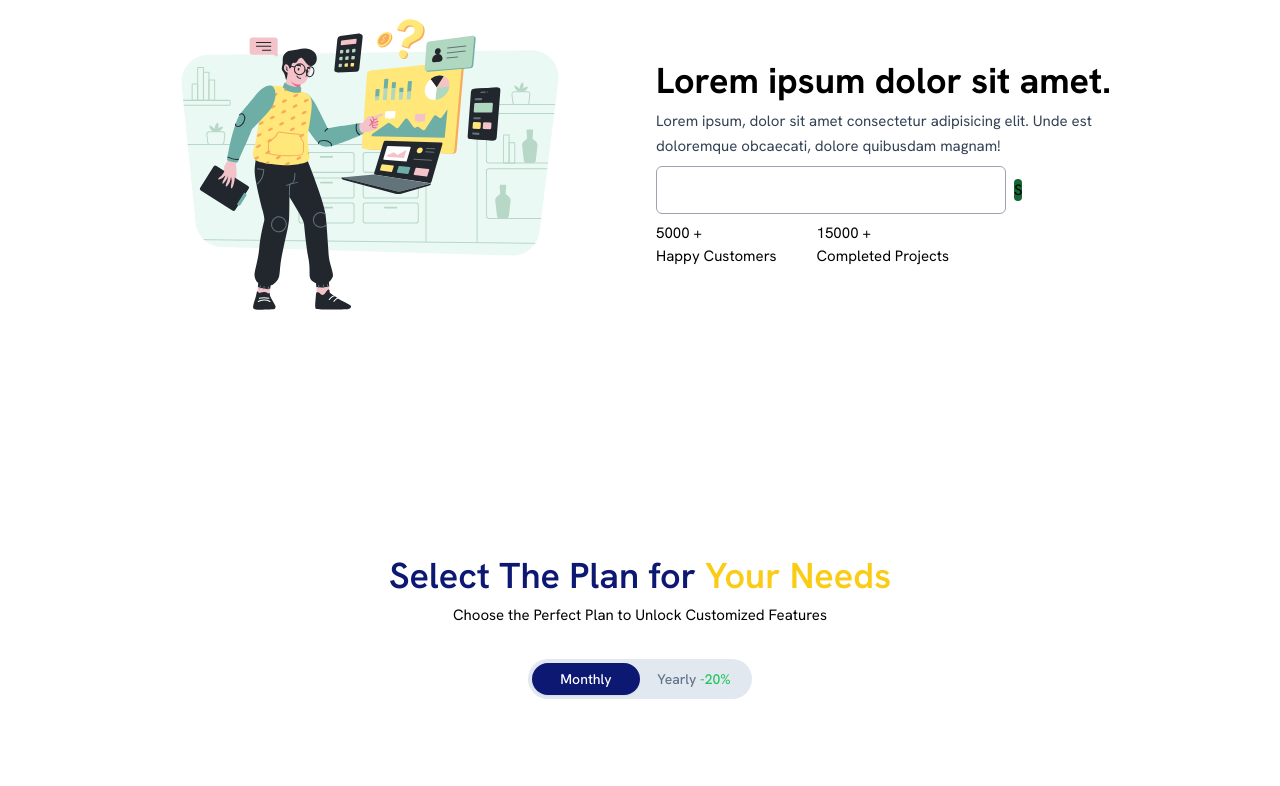
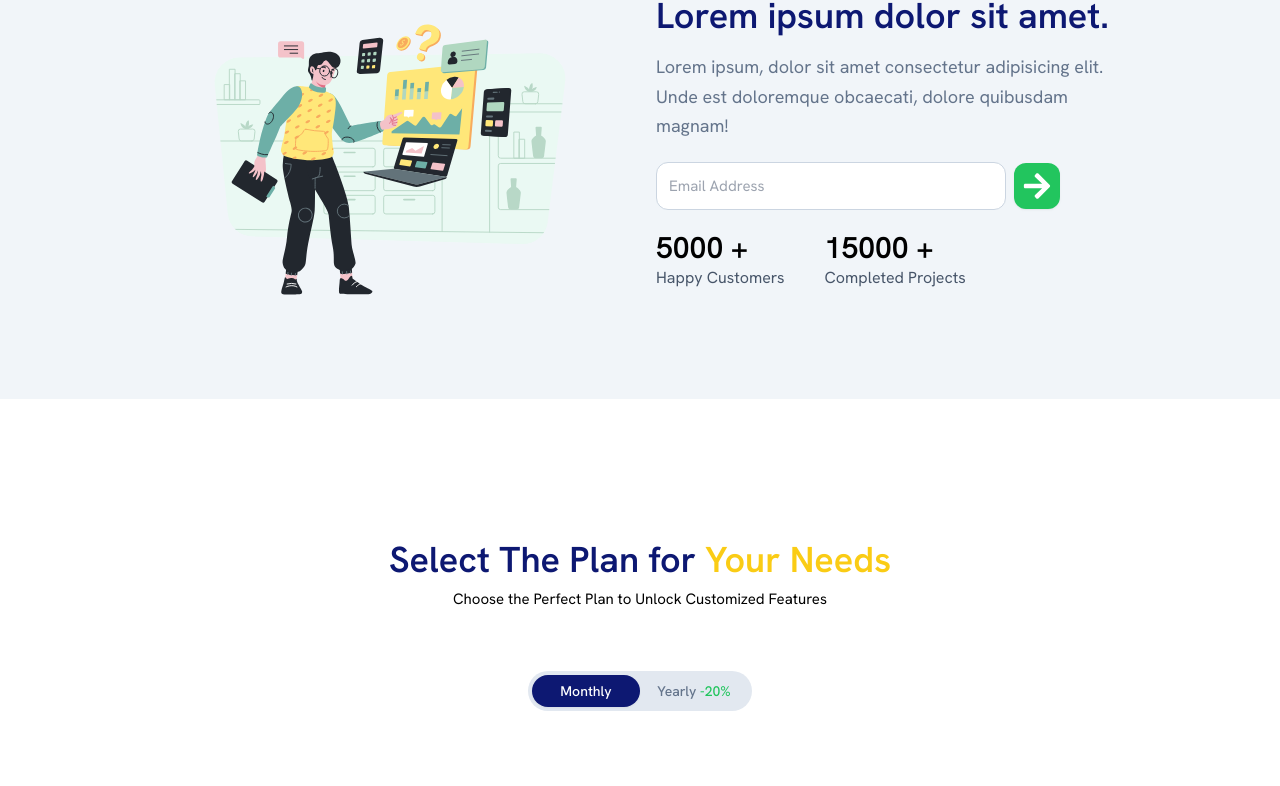
Before and after one commit to Sochuks/react-agency-landing, a React (Vite) app: page / in a window 1280 px wide. Shown: the part 1869-2655 px from the top of the page. Built offline with nearby package versions, Linux system fonts and the light colour scheme.

Commit message:
Modified about components for base

```diff
--- a/src/Components/About.jsx
+++ b/src/Components/About.jsx
@@ -1,11 +1,12 @@
 import React from 'react'
 import aboutImg from './img/about.svg'
+import { FaRegArrowAltCircleRight, FaArrowRight } from 'react-icons/fa'
 
 const About = () => {
   return (
-    <section>
+    <section className='bg-slate-100'>
         {/* container */}
-        <div className='flex flex-col mx-auto max-w-[1240px]'>
+        <div className='container flex flex-col mx-auto'>
             {/* container 1 */}
             <div className='flex flex-col items-center pt-36 sm:flex-row-reverse sm:px-12'>
                 {/* Image */}
@@ -19,30 +20,32 @@ const About = () => {
                 </div>
             </div>
             {/* container 2 */}
-            <div className='flex flex-col items-center pb-36 sm:flex-row sm:px-12'>
+            <div className='flex flex-col items-center md:flex-row sm:px-12'>
                 {/* Image */}
 
-                    <img src={aboutImg} alt="" className='mb-8 w-full sm:mb-0 sm:ml-4 sm:w-1/2' />
+                    <img src={aboutImg} alt="" className='mb-8 w-full md:w-1/2 sm:mb-0 sm:ml-4' />
 
                 {/* text */}
-                <div className='mr-4 w-full text-center sm:w-1/2 sm:text-left space-y-2'>
-                    <h1 className='b-4 text-3xl font-bold leading-tight md:text-4xl'>Lorem ipsum dolor sit amet.</h1>
-                    <p className='mb-8 leading-relaxed text-slate-700 max-w-md'>Lorem ipsum, dolor sit amet consectetur adipisicing elit. Unde est doloremque obcaecati, dolore quibusdam magnam!</p>
+                <div className='mr-4 w-full text-center md:w-1/2 sm:text-left space-y-2 pb-10'>
+                    <h1 className='b-4 text-3xl text-primaryColor py-2 font-semibold leading-tight md:text-4xl'>Lorem ipsum dolor sit amet.</h1>
+                    <p className='leading-relaxed text-slate-500 text-lg mr-8 pb-2'>Lorem ipsum, dolor sit amet consectetur adipisicing elit. Unde est doloremque obcaecati, dolore quibusdam magnam!</p>
                     {/* form */}
-                    <div className='flex items-center max-w-xl space-x-2'>
-                        <input type="text" className='w-[350px] p-3 h-12 border border-gray-400 rounded-md' />
-                        <button className='bg-green-800 rounded-md'>S</button>
+                    <div className='flex items-center max-w-xl space-x-2 pt-1.5 pb-3'>
+                        <input type="text" className='w-[350px] p-3 h-12 border border-slate-300 rounded-xl' placeholder='Email Address' />
+                        <button className='bg-green-500 rounded-xl p-2 hover:bg-primaryColor shadow shadow-slate-950/5 transition-colors ease-in-out duration-150'>
+                            <FaArrowRight size={30} color='white' />
+                        </button>
                     </div>
                     {/* counters */}
                     <div className='flex items-center max-w-sm space-x-10'>
                         <div className='flex flex-col'>
-                            <span>5000&nbsp;+ </span>
-                            <span>Happy Customers</span>
+                            <span className='text-3xl font-semibold'>5000&nbsp;+ </span>
+                            <span className='text-slate-600 text-base'>Happy Customers</span>
                         </div>
                         {/* projects */}
                         <div className='flex flex-col'>
-                            <span>15000&nbsp;+ </span>
-                            <span>Completed Projects</span>
+                            <span className='text-3xl font-semibold'>15000&nbsp;+ </span>
+                            <span className='text-slate-600 text-base'>Completed Projects</span>
                         </div>
                     </div>
                 </div>
--- a/src/Components/Pricing.jsx
+++ b/src/Components/Pricing.jsx
@@ -11,9 +11,9 @@ const Pricing = () => {
     let standard = 500
 
   return (
-    <section>
+    <section className='pt-20' >
             {/* heading */}
-            <div className='page-header'>
+            <div className='page-header py-12'>
                 <h2 className='text-4xl font-semibold text-primaryColor py-2'>Select The Plan for
                     <span className='text-yellow-400'> Your Needs</span>
                 </h2>
--- a/src/Components/ToggleButton.jsx
+++ b/src/Components/ToggleButton.jsx
@@ -1,4 +1,4 @@
-import React, {useState} from 'react'
+import React from 'react'
 
 const ToggleButton = ({isAnnual, setIsAnnual}) => {
 
--- a/src/index.css
+++ b/src/index.css
@@ -21,7 +21,6 @@ body{
 
 .page-header{
   max-width: 800px;
-  padding: 20px 0;
   margin: 5px auto;
   text-align: center;
 }
```
